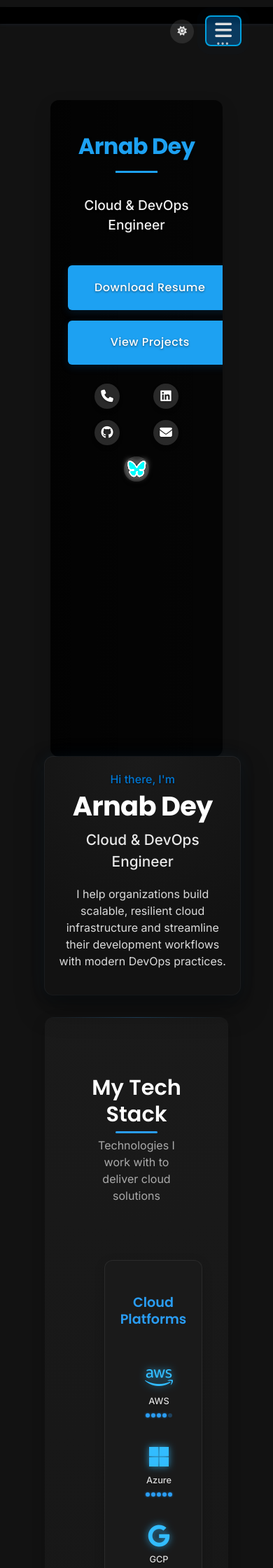
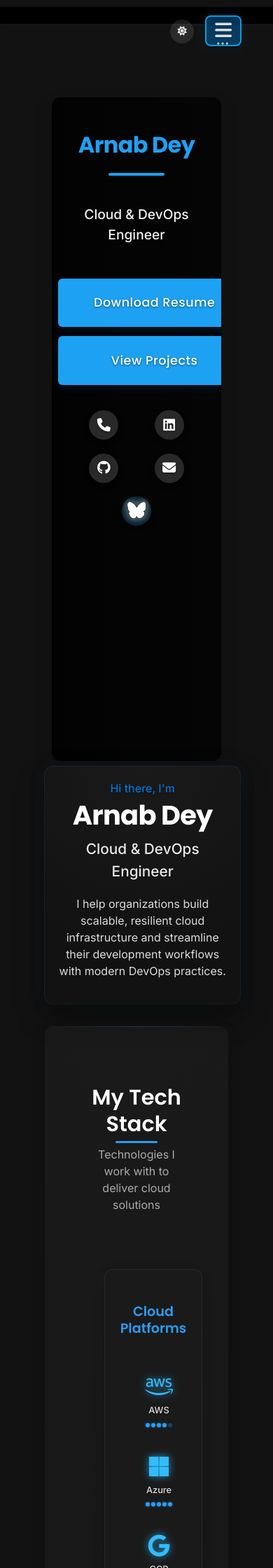
Before and after one commit to arnabdey73/arnabdey73.github.io, a Jekyll site: the page built from index.md, in a window 390 px wide. Shown: the top 2240 px of the page at 70% size. Built offline with Jekyll 4.4.1, drawn with Linux system fonts in a browser that asks for light colours.

Commit message:
feat: enhance simple banner styles with improved layout, padding, and responsiveness

```diff
--- a/assets/css/hero-banner.css
+++ b/assets/css/hero-banner.css
@@ -257,14 +257,16 @@
 /* Simple banner style to match the about page */
 .simple-banner {
   height: auto;
-  min-height: 220px;
-  padding: 2rem 0;
-  margin: 1rem auto 2rem;
+  min-height: 300px;
+  padding: 3rem 0;
+  margin: 1.5rem auto 2.5rem;
   box-shadow: 0 10px 25px rgba(0, 0, 0, 0.15);
+  max-width: 92%;
 }
 
 .simple-banner .hero-banner-img {
   opacity: 0.8;
+  object-position: center 30%;
 }
 
 .simple-banner::before {
@@ -275,9 +277,10 @@
 }
 
 .simple-banner .hero-banner-content {
-  padding: 1.5rem 2rem;
+  padding: 2.5rem;
   flex-direction: column;
   text-align: center;
+  max-width: 90%;
 }
 
 .simple-banner .centered-content {
@@ -286,11 +289,13 @@
   align-items: center;
   text-align: center;
   margin: 0 auto;
+  width: 100%;
+  max-width: 800px;
 }
 
 .simple-banner .text-content h1.page-title {
-  font-size: 2.5rem;
-  margin: 0.2rem 0 0.5rem;
+  font-size: 3rem;
+  margin: 0 0 1rem;
   text-align: center;
   color: var(--link-hover-color, #1da1f2);
   font-family: 'Poppins', sans-serif;
@@ -301,31 +306,36 @@
 .simple-banner .text-content h1.page-title:after {
   content: '';
   display: block;
-  width: 60px;
-  height: 3px;
+  width: 80px;
+  height: 4px;
   background-color: var(--link-hover-color, #1da1f2);
-  margin: 15px auto 20px;
+  margin: 20px auto 25px;
+  border-radius: 2px;
 }
 
 .simple-banner .tagline {
-  margin-bottom: 1.5rem;
-  font-size: 1.4rem;
+  margin-bottom: 2rem;
+  font-size: 1.6rem;
   color: rgba(255, 255, 255, 0.95);
+  font-weight: 500;
 }
 
 .simple-banner .intro-buttons {
   justify-content: center;
-  margin-bottom: 1.2rem;
+  margin-bottom: 1.8rem;
+  gap: 1.5rem;
 }
 
 .simple-banner .intro-buttons .btn {
   background-color: var(--link-hover-color, #1da1f2);
   border-radius: 6px;
-  padding: 0.6rem 1.2rem;
+  padding: 0.8rem 1.6rem;
   font-weight: 500;
+  font-size: 1.1rem;
   font-family: 'Poppins', sans-serif;
   letter-spacing: 0.5px;
   transition: all 0.3s ease;
+  min-width: 160px;
 }
 
 .simple-banner .intro-buttons .btn:hover {
@@ -337,17 +347,31 @@
 .simple-banner .social-icons ul {
   justify-content: center;
   margin-top: 0.5rem;
+  gap: 1.2rem;
 }
 
 .simple-banner .social-icons a {
   background-color: rgba(255, 255, 255, 0.15);
-  width: 36px;
-  height: 36px;
-  font-size: 1.1rem;
+  width: 42px;
+  height: 42px;
+  font-size: 1.2rem;
+  box-shadow: 0 4px 8px rgba(0, 0, 0, 0.2);
 }
 
 .simple-banner .social-icons a:hover {
   background-color: var(--link-hover-color, #1da1f2);
+  transform: translateY(-3px) scale(1.05);
+}
+
+.simple-banner .social-icons .bluesky-link {
+  background-color: rgba(29, 161, 242, 0.2);
+}
+
+.simple-banner .social-icons .bluesky-icon {
+  color: white;
+  -webkit-text-stroke: 1.2px white;
+  font-weight: 900;
+  font-size: 1.3rem;
 }
 
 /* Mobile responsive adjustments */
@@ -410,17 +434,29 @@
 /* Mobile adjustments for simple banner */
 @media (max-width: 768px) {
   .simple-banner {
-    min-height: 180px;
-    padding: 1.5rem 0;
+    min-height: 260px;
+    padding: 2rem 0;
+    max-width: 90%;
+    margin: 1rem auto 2rem;
+  }
+
+  .simple-banner .hero-banner-content {
+    padding: 1.5rem;
   }
 
   .simple-banner .text-content h1.page-title {
-    font-size: 2rem;
+    font-size: 2.5rem;
+    margin-bottom: 0.8rem;
   }
 
   .simple-banner .tagline {
-    font-size: 1.2rem;
-    margin-bottom: 1.2rem;
+    font-size: 1.3rem;
+    margin-bottom: 1.5rem;
+  }
+
+  .simple-banner .intro-buttons {
+    gap: 1rem;
+    flex-direction: row;
   }
 }
 
@@ -432,8 +468,22 @@
   }
 
   .simple-banner {
-    min-height: 160px;
-    padding: 1.2rem 0;
+    min-height: 220px;
+    padding: 1.5rem 0;
+    max-width: 92%;
+  }
+
+  .simple-banner .text-content h1.page-title {
+    font-size: 2rem;
+  }
+
+  .simple-banner .tagline {
+    font-size: 1.1rem;
+  }
+
+  .simple-banner .intro-buttons {
+    flex-direction: column;
+    gap: 0.8rem;
   }
 
   .profile-pic-container {
```
